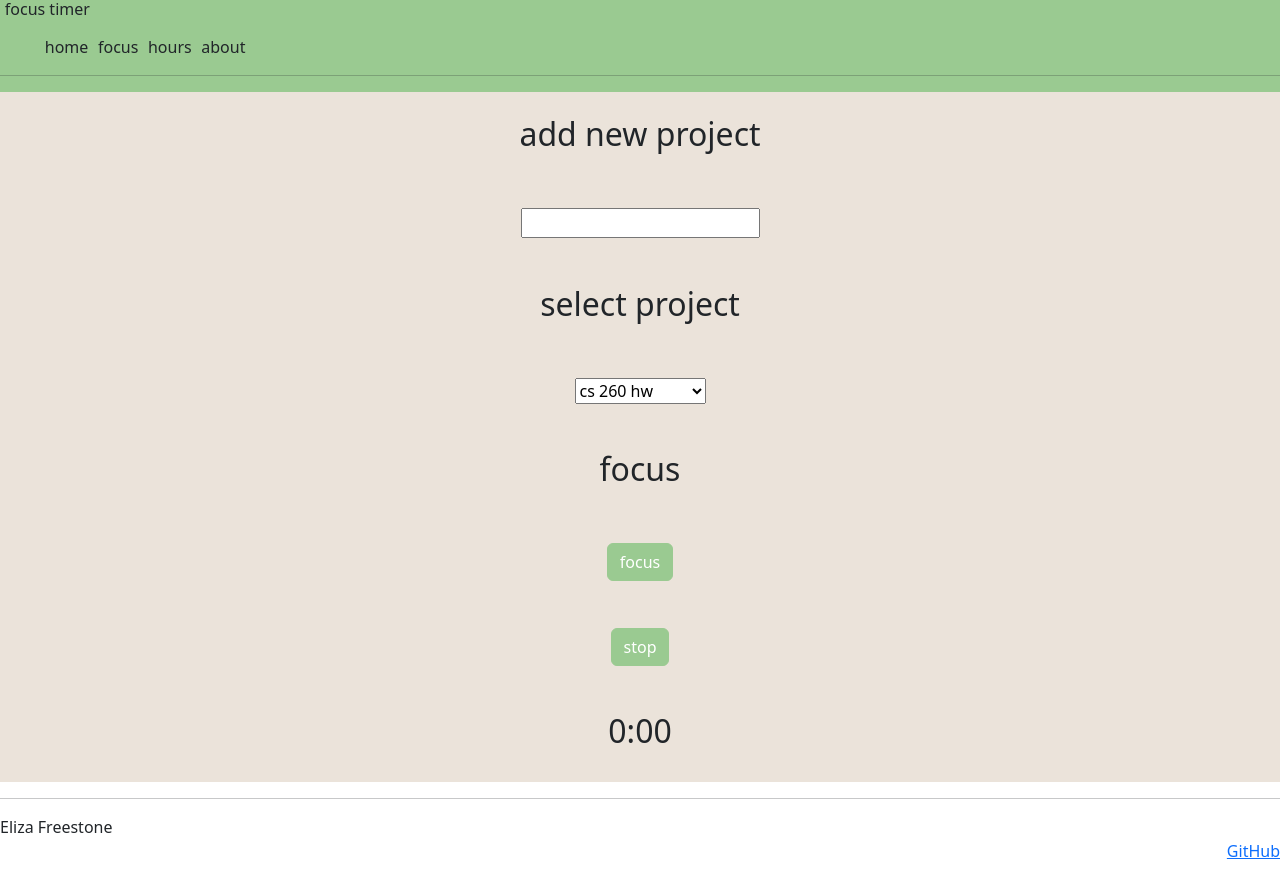
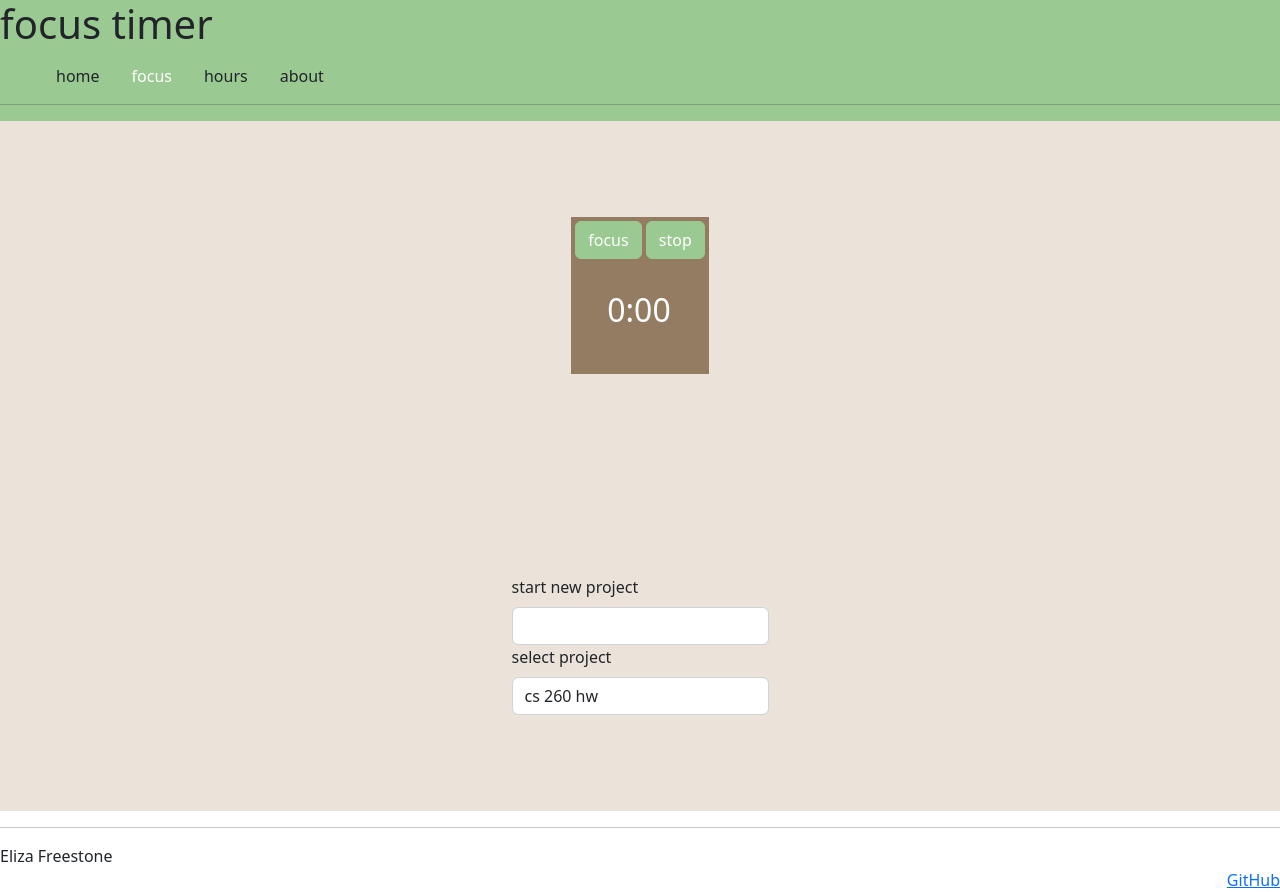
Before and after one commit to Eliza-Surpriza/startup, a plain HTML site: page focus.html in a window 1280 px wide. Before the commit the page ends 863 px from the top, so only its background shows below. Drawn offline with nearby package versions, Linux system fonts and the light colour scheme.

Commit message:
fancify input forms, unify header, style timer

```diff
--- a/focus.html
+++ b/focus.html
@@ -2,7 +2,6 @@
 <html lang="en">
   <head>
     <meta charset="UTF-8" />
-    <!-- Tell browsers not to scale the viewport automatically -->
     <meta name="viewport" content="width=device-width, initial-scale=1.0" />
     <title>focus timer HTML</title>
     <link rel="icon" href="favicon.ico" />
@@ -15,20 +14,15 @@
     />
   </head>
   <body>
-    <!-- Use header, main, and footer elements to give semantic structure -->
     <header>
       <nav>
-      <h1 class="navbar-brand">focus timer</h1>
-
-      <!-- Navigation elements -->
-
-        <!-- Menu is a semantic alternative to <ul> that represents an interaction -->
+        <h1 id="title">focus timer</h1>
         <menu>
           <li class="nav-item">
-            <a class="nav-link active" href="index.html">home</a>
+            <a class="nav-link" href="index.html">home</a>
           </li>
           <li class="nav-item">
-            <a class="nav-link" href="focus.html">focus</a>
+            <a class="current-page" class="nav-link" href="focus.html">focus</a>
           </li>
           <li class="nav-item">
             <a class="nav-link" href="hours.html">hours</a>
@@ -39,26 +33,25 @@
         </menu>
       </nav>
 
-      <!-- Since we don't have the ability to style we use old style HTML to give some visual formatting -->
       <hr />
     </header>
 
     <main>
-        <h2>add new project</h2>
-        <input type="text" />
-        <h2>select project</h2>
-        <select>
-            <option>cs 260 hw</option>
-            <option>guitar practice</option>
-            <option>acting camp</option>
-        </select>
-
-        <h2>focus</h2>
-
-            <button class="my-btn my-btn-primary">focus</button>
-
-            <button class="my-btn my-btn-primary">stop</button>
-            <h2>0:00</h2>
+      <section>
+        <button class="my-btn my-btn-primary">focus</button>
+        <button class="my-btn my-btn-primary">stop</button>
+        <h2 class="timer">0:00</h2>
+      </section>
+      <form>
+          <label class="form-label">start new project</label>
+          <input type="text" class="form-control"/>
+          <label class="form-label">select project</label>
+          <select class="form-control" class="form-select">
+              <option>cs 260 hw</option>
+              <option>guitar practice</option>
+              <option>acting camp</option>
+          </select>
+      </form>
 
     </main>
 
--- a/main.css
+++ b/main.css
@@ -21,6 +21,10 @@ body {
 
   }
 
+  .title {
+    color: #ffffff;
+  }
+
   main {
     flex: 1 calc(100vh - 110px);
     display: flex;
@@ -31,7 +35,7 @@ body {
   }
 
   section {
-    background: #eeeeee;
+    background: #937c62;
     padding: 0.25em;
     margin-bottom: 0.5em;
   }
@@ -76,14 +80,6 @@ body {
     --bs-btn-hover-color: #fff;
     --bs-btn-hover-bg: #6fa465;
     --bs-btn-hover-border-color: #6fa465;
-    /* --bs-btn-focus-shadow-rgb: 49,132,253;
-    --bs-btn-active-color: #fff;
-    --bs-btn-active-bg: #0a58ca;
-    --bs-btn-active-border-color: #0a53be;
-    --bs-btn-active-shadow: inset 0 3px 5px rgba(0, 0, 0, 0.125);
-    --bs-btn-disabled-color: #fff;
-    --bs-btn-disabled-bg: #0d6efd;
-    --bs-btn-disabled-border-color: #0d6efd; */
 }
 
   footer {
@@ -96,7 +92,6 @@ body {
   menu {
     flex: 1;
     display: flex;
-    /*  overwrite Bootstrap so the menu does not wrap */
     flex-direction: row !important;
     list-style: none;
   }
@@ -106,7 +101,17 @@ body {
   }
 
   menu .nav-item {
-    padding: 0 0.3em;
+    padding: 0 1em;
+  }
+
+  menu .current-page {
+    color: #ffffff;
+    text-decoration: none;
+  }
+
+  .timer {
+    padding: 1em;
+    color: white;
   }
 
   footer a {
```
Also changed, not shown: about.html (+3 -9 lines), hours.html (+7 -11 lines), index.html (+7 -10 lines).
